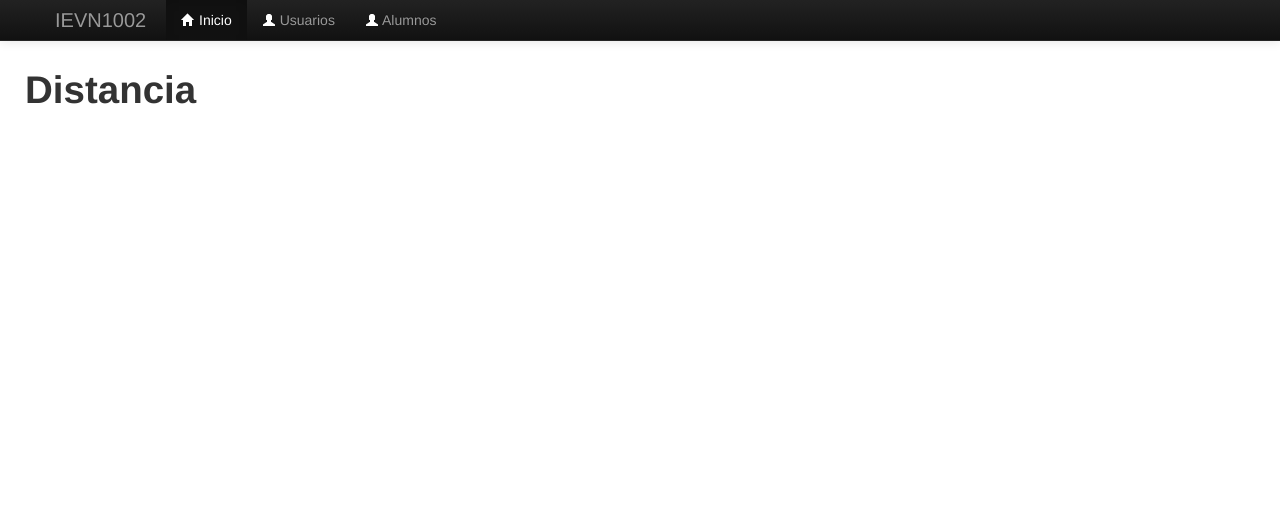
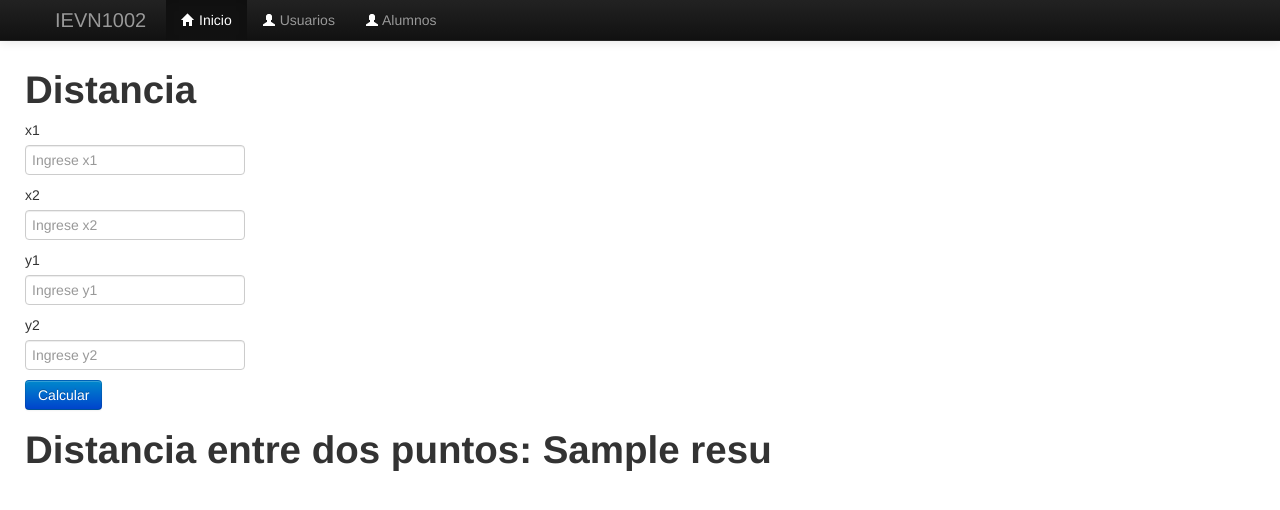
Before and after one commit to IEVN1002-22001642/api_flask02, a Flask app: template templates/distancia.html in a window 1280 px wide. Shown: the top 510 px of the page. Run offline with Flask 3, Linux system fonts and the light colour scheme; the template is opened without the code that fills it: most values are stand-ins (such as "Sample title", 1, 10 or a date in 2020); some libraries are stand-ins or nearby versions.

Commit message:
distancia

```diff
--- a/app.py
+++ b/app.py
@@ -1,4 +1,5 @@
-from flask import Flask, render_template
+from flask import Flask, render_template, request
+import math
 
 app = Flask(__name__)
 
@@ -8,12 +9,35 @@ def home():
     listado = ['Python','Flask','Jinja2','HTML','CSS']
     return render_template("index.html",titulo=titulo, listado=listado)
 
-@app.route('/OPB')
+@app.route('/calculo', methods = ['GET','POST'])
 def about():
+    if request.method == 'POST':
+        numero1 = request.form['numero1']
+        numero2 = request.form['numero2']
+        opcin = request.form['operacion']
+        if opcin == 'suma':
+            res = int(numero1) + int(numero2)
+        if opcin == 'resta':
+            res = int(numero1) - int(numero2)
+        if opcin == 'multiplicacion':
+            res = int(numero1) * int(numero2)
+        if opcin == 'division':
+            res = int(numero1) / int(numero2)
+        return render_template('calculo.html', res = res, numero1 = numero1, numero2 = numero2)
+
     return render_template("calculo.html")
 
-@app.route('/distancia')
+@app.route('/distancia', methods = ['GET','POST'])
 def dist():
+    if request.method == 'POST':
+        x1 = request.form['x1']
+        x2 = request.form['x2']
+        y1 = request.form['y1']
+        y2 = request.form['y2']
+
+        resu = math.sqrt(math.pow(int(x2) - int(x1), 2) + math.pow(int(y2) - int(y1), 2))
+        return render_template('distancia.html', resu = resu, x1 = x1, x2 = x2, y1 = y1, y2 = y2)
+
     return render_template("distancia.html")
 
 @app.route('/user/<string:user>')
--- a/templates/calculo.html
+++ b/templates/calculo.html
@@ -6,9 +6,8 @@
 
     <form action="" method="post">
 
-        {{ datos_macro.datos('n1', 'Ingrese el número 1') }}
-        {{ datos_macro.datos('n2', 'Ingrese el número 2') }}
-        {{ datos_macro.datos('n3', 'Numero 3', 'number') }}
+        {{ datos_macro.datos('numero1', 'Ingrese el número 1') }}
+        {{ datos_macro.datos('numero2', 'Ingrese el número 2') }}
 
         <div class="mb-3">
             <label for="operacion" class="form-label">Operacion</label>
@@ -23,5 +22,6 @@
         <button type="submit" class="btn btn-primary">Calcular</button>
 
     </form>
+    <h1>Resultado de {{numero1}} y {{numero2}} = {{res}}</h1>
 
     {% endblock %}
--- a/templates/distancia.html
+++ b/templates/distancia.html
@@ -1,6 +1,21 @@
 {% extends "layout.html" %}
+{% import "_macros.html" as datos_macro %}
+
     {% block container %}
 
     <h1>Distancia</h1>
 
+    <form action="" method="post">
+
+        {{ datos_macro.datos('x1', 'Ingrese x1') }}
+        {{ datos_macro.datos('x2', 'Ingrese x2') }}
+        {{ datos_macro.datos('y1', 'Ingrese y1') }}
+        {{ datos_macro.datos('y2', 'Ingrese y2') }}
+
+        <button type="submit" class="btn btn-primary">Calcular</button>
+
+
+    </form>
+    <h1>Distancia entre dos puntos: {{resu}} </h1>
+
     {% endblock %}
```
